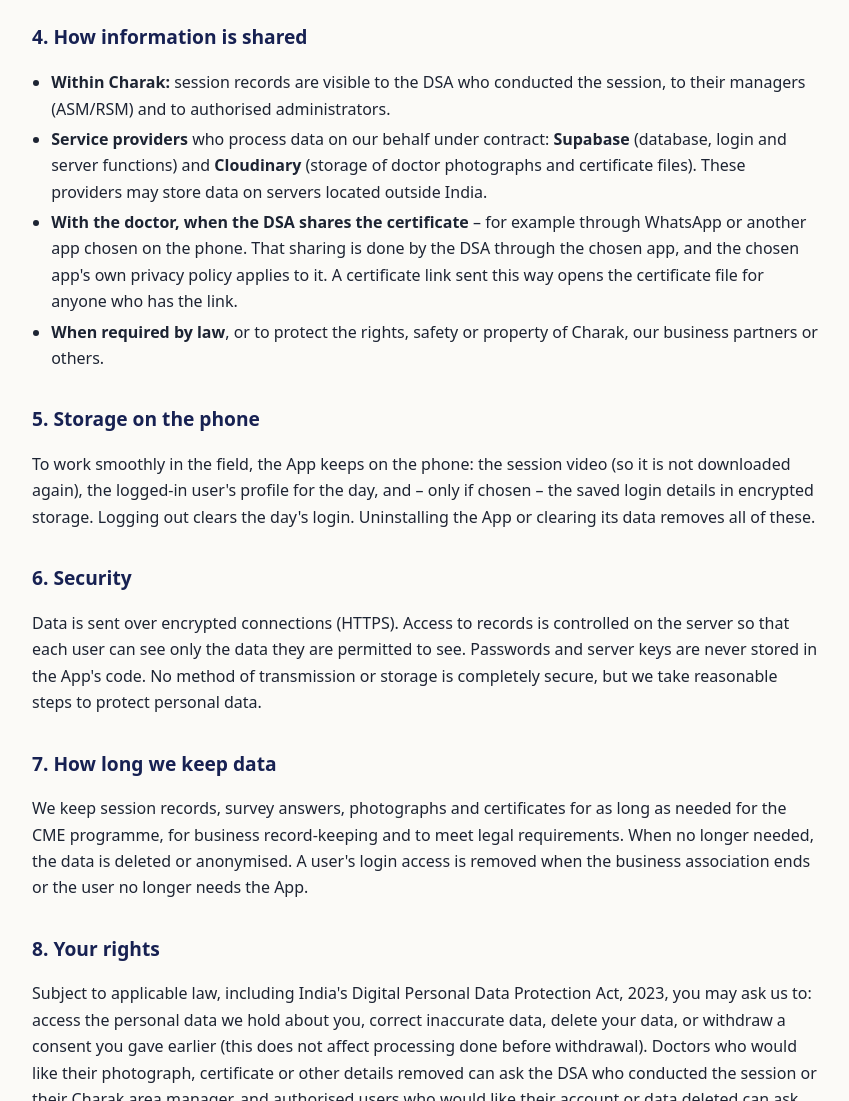
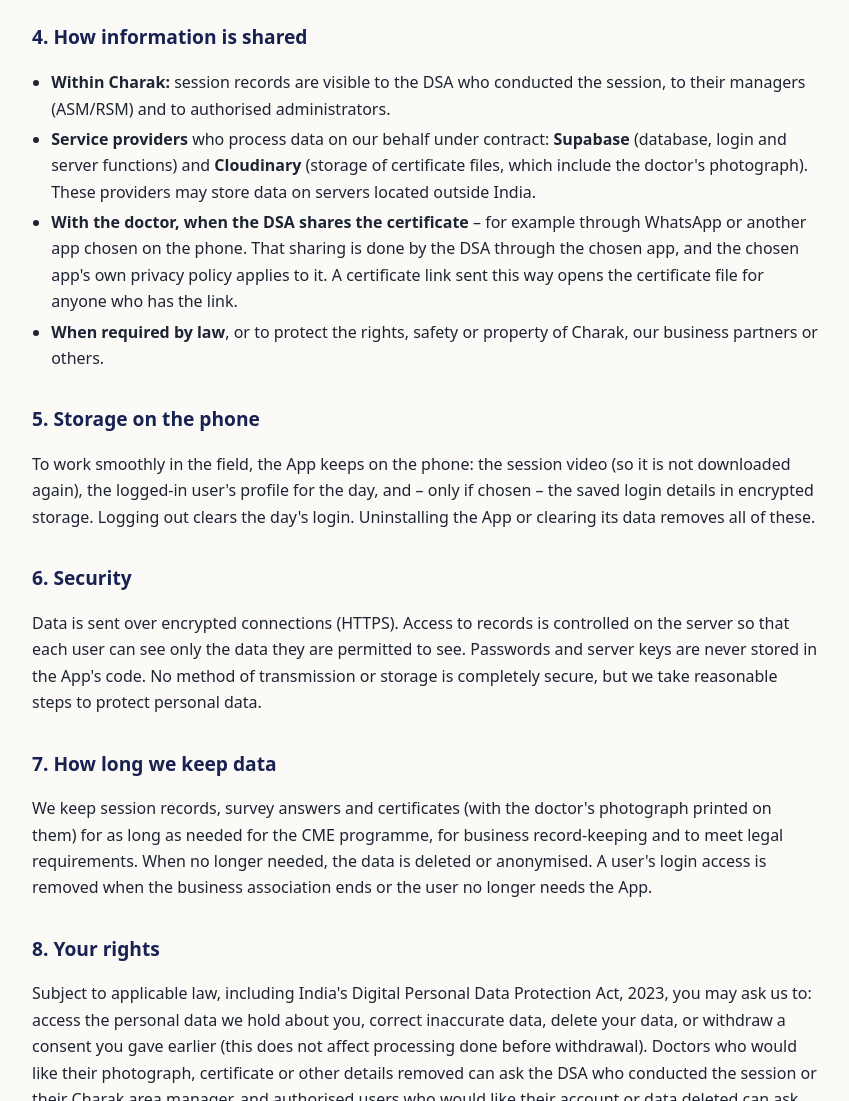
Before and after one commit to LinusCharak/Privacy_Policy_For_Video_CME, a plain HTML site: page index.html in a window 1280 px wide. Shown: the part 1860-2961 px from the top of the page, without its empty margins (214-1063 px from the left). Drawn offline with Linux system fonts and the light colour scheme.

Commit message:
Add files via upload

```diff
--- a/index.html
+++ b/index.html
@@ -121,7 +121,7 @@ record audio, and does <strong>not</strong> contain advertising or third-party a
       to their managers (ASM/RSM) and to authorised administrators.</li>
   <li><strong>Service providers</strong> who process data on our behalf under contract:
       <strong>Supabase</strong> (database, login and server functions) and <strong>Cloudinary</strong>
-      (storage of doctor photographs and certificate files). These providers may store data on servers located
+      (storage of certificate files, which include the doctor's photograph). These providers may store data on servers located
       outside India.</li>
   <li><strong>With the doctor, when the DSA shares the certificate</strong> – for example through
       WhatsApp or another app chosen on the phone. That sharing is done by the DSA through the
@@ -143,7 +143,7 @@ code. No method of transmission or storage is completely secure, but we take rea
 data.</p>
 
 <h2>7. How long we keep data</h2>
-<p>We keep session records, survey answers, photographs and certificates for as long as needed for the CME
+<p>We keep session records, survey answers and certificates (with the doctor's photograph printed on them) for as long as needed for the CME
 programme, for business record-keeping and to meet legal requirements. When no longer needed, the data is deleted
 or anonymised. A user's login access is removed when the business association ends or the user no longer needs the App.</p>
 
```
